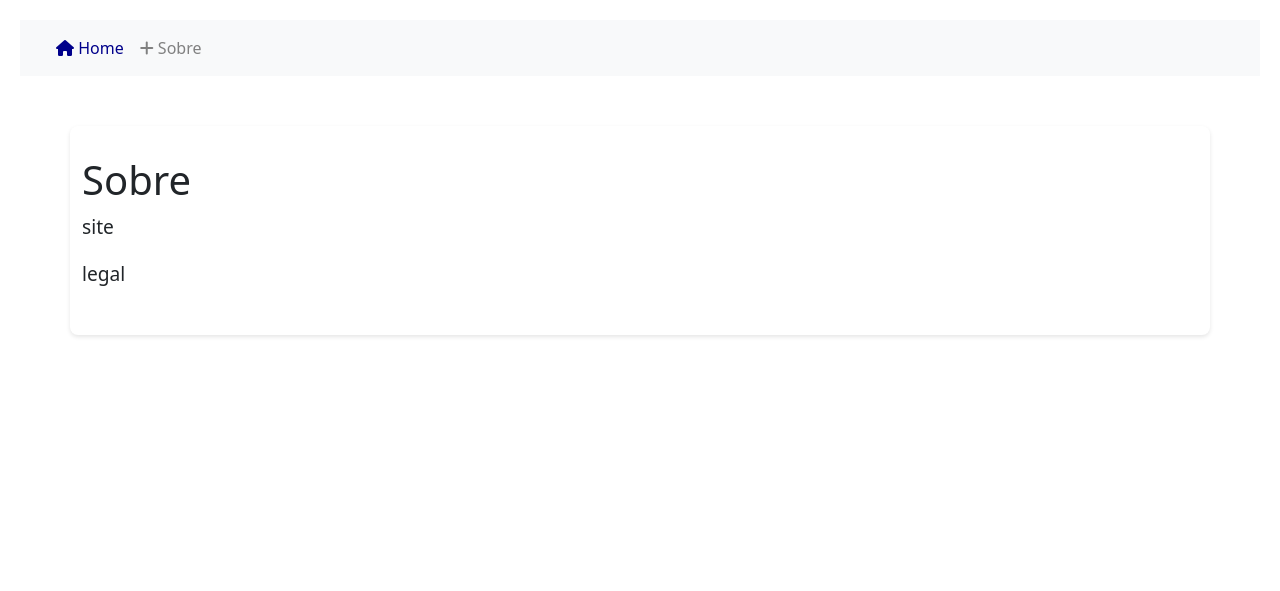
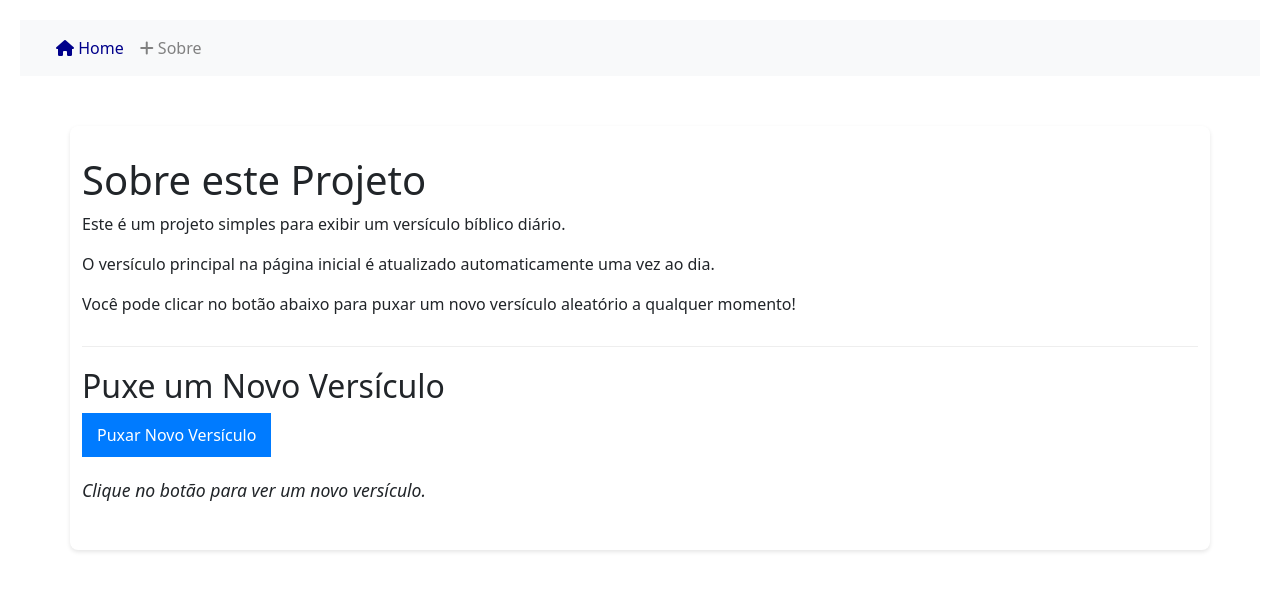
Before and after one commit to murilo-bassan/biblia_diaria, a Flask app: page /about in a window 1280 px wide. Shown: the top 591 px of the page. Run offline with Flask 3, Linux system fonts and the light colour scheme.

Commit message:
feat: botão que exibe novos versículos aleatórios

```diff
--- a/templates/about.html
+++ b/templates/about.html
@@ -22,25 +22,76 @@
         box-shadow: 0 2px 4px rgba(0,0,0,0.1);
     }
     h1 {
-            color: #3c85e6;
+        color: #4CAF50;
     }
-        p {
-            font-size: 1.2em;
-            line-height: 1.6;
+    .about-content {
+        margin-bottom: 20px;
     }
-        .date {
-            font-size: 0.9em;
-            color: #666;
-            margin-top: 15px;
+    .new-verse-section {
+        margin-top: 30px;
+        padding-top: 20px;
+        border-top: 1px solid #eee;
+    }
+    .new-verse-text {
+        font-size: 1.1em;
+        line-height: 1.5;
+        margin-bottom: 5px;
+        font-style: italic;
+    }
+    .new-verse-reference {
+        font-size: 0.8em;
+        color: #777;
+    }
+    button {
+        padding: 10px 15px;
+        font-size: 1em;
+        background-color: #007bff;
+        color: white;
+        border: none;
+        border-radius: 10px;
+        cursor: pointer;
+        transition: background-color 0.3s ease;
+    }
+    button:hover {
+        background-color: #0056b3;
     }
 </style>
 </head>
 <body>
     {% include 'navbar.html' %}
     <div class="container">
-        <h1>Sobre</h1>
-        <p>site</p>
-        <p>legal</p>
+        <h1>Sobre este Projeto</h1>
+        <div class="about-content">
+            <p>Este é um projeto simples para exibir um versículo bíblico diário.</p>
+            <p>O versículo principal na página inicial é atualizado automaticamente uma vez ao dia.</p>
+            <p>Você pode clicar no botão abaixo para puxar um novo versículo aleatório a qualquer momento!</p>
         </div>
+
+        <div class="new-verse-section">
+            <h2>Puxe um Novo Versículo</h2>
+            <button id="fetchNewVerseButton">Puxar Novo Versículo</button>
+            <div id="newVerseDisplay" style="margin-top: 20px;">
+                <p class="new-verse-text">Clique no botão para ver um novo versículo.</p>
+                <p class="new-verse-reference"></p>
+            </div>
+        </div>
+    </div>
+
+    <script>
+        // Este é o JavaScript que fará a requisição assíncrona
+        document.getElementById('fetchNewVerseButton').addEventListener('click', function() {
+            fetch('/get_new_verse') // Rota que o Flask irá fornecer
+                .then(response => response.json())
+                .then(data => {
+                    document.querySelector('#newVerseDisplay .new-verse-text').textContent = data.text;
+                    document.querySelector('#newVerseDisplay .new-verse-reference').textContent = '- ' + data.reference;
+                })
+                .catch(error => {
+                    console.error('Erro ao buscar novo versículo:', error);
+                    document.querySelector('#newVerseDisplay .new-verse-text').textContent = 'Erro ao carregar versículo.';
+                    document.querySelector('#newVerseDisplay .new-verse-reference').textContent = '';
+                });
+        });
+    </script>
 </body>
 </html>
```
Lines whose indentation alone changed are shown as unchanged.
